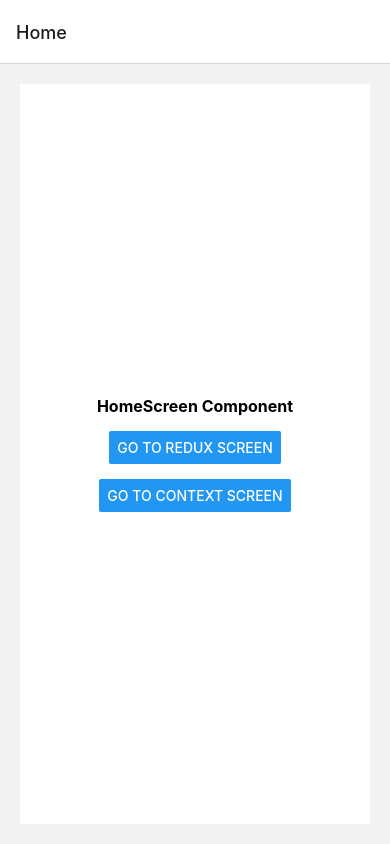
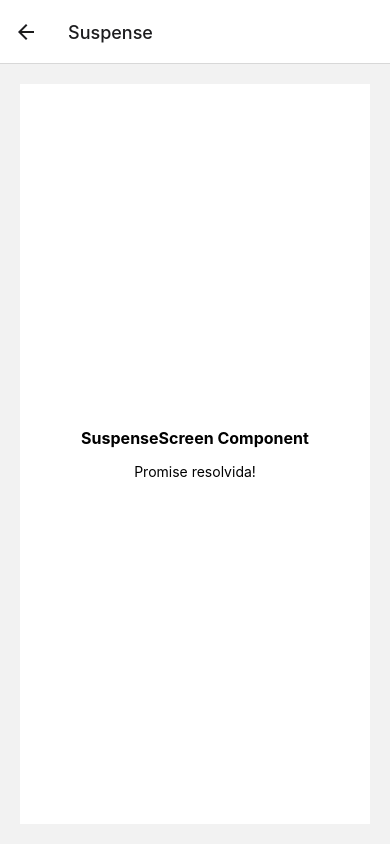
Before and after one commit to rafamatoso/all-about-react-native, a React Native app: screen /Suspense in a window 390 px wide. Built offline with nearby package versions, Linux system fonts and the light colour scheme.

Commit message:
feat: add suspense screen with lazy load

```diff
--- a/src/navigation/routes.tsx
+++ b/src/navigation/routes.tsx
@@ -4,6 +4,7 @@ import GlobalProvider from '../context/loading';
 import ContextScreen from '../screens/Context';
 import HomeScreen from '../screens/Home';
 import ReduxScreen from '../screens/Redux';
+import SuspenseScreen from '../screens/Suspense';
 
 const Stack = createNativeStackNavigator();
 
@@ -13,13 +14,15 @@ const Routes = (): React.JSX.Element => {
       <Stack.Screen
         name="Home"
         component={HomeScreen}
-        options={{ title: 'Home' }}
+        options={{ title: 'Home', headerShown: false }}
       />
+
       <Stack.Screen
         name="Redux"
         component={ReduxScreen}
         options={{ title: 'Redux' }}
       />
+
       <Stack.Screen name="Context" options={{ title: 'Context' }}>
         {() => (
           <GlobalProvider>
@@ -27,6 +30,12 @@ const Routes = (): React.JSX.Element => {
           </GlobalProvider>
         )}
       </Stack.Screen>
+
+      <Stack.Screen
+        name="Suspense"
+        component={SuspenseScreen}
+        options={{ title: 'Suspense' }}
+      />
     </Stack.Navigator>
   );
 };
--- /dev/null
+++ b/src/screens/Suspense/index.tsx
@@ -0,0 +1,27 @@
+import React, { Suspense, lazy } from 'react';
+import { Loading, TScreens } from '../../design-system';
+
+type CustomizedPromise = Promise<typeof import('./suspended-component')>;
+
+const delayForDemo = async (promise: CustomizedPromise) => {
+  await new Promise(resolve => {
+    setTimeout(resolve, 5000);
+  });
+  return promise;
+};
+
+const LazyLoadedComponent = lazy(() =>
+  delayForDemo(import('./suspended-component')),
+);
+
+const SuspenseScreen = () => {
+  return (
+    <TScreens title="SuspenseScreen Component">
+      <Suspense fallback={<Loading />}>
+        <LazyLoadedComponent />
+      </Suspense>
+    </TScreens>
+  );
+};
+
+export default SuspenseScreen;
--- /dev/null
+++ b/src/screens/Suspense/suspended-component.tsx
@@ -0,0 +1,25 @@
+import React, { useEffect, useState } from 'react';
+import { Text } from 'react-native';
+import { fetchData } from '../../utils/fetchData';
+
+const SuspendedComponent = () => {
+  const [data, setData] = useState<any>(null);
+
+  useEffect(() => {
+    const fetchDataAndSetState = async () => {
+      try {
+        const response = await fetchData();
+
+        setData(response);
+      } catch (error) {
+        console.error(error);
+      }
+    };
+
+    fetchDataAndSetState();
+  }, []);
+
+  return <Text>{data}</Text>;
+};
+
+export default SuspendedComponent;
--- /dev/null
+++ b/src/utils/fetchData/index.ts
@@ -0,0 +1,11 @@
+export async function fetchData() {
+  try {
+    const result = await new Promise(resolve => {
+      resolve('Promise resolvida!');
+    });
+
+    return result;
+  } catch (error) {
+    console.error(error);
+  }
+}
```
Also changed, not shown: tsconfig.json (+7 -1 lines).
